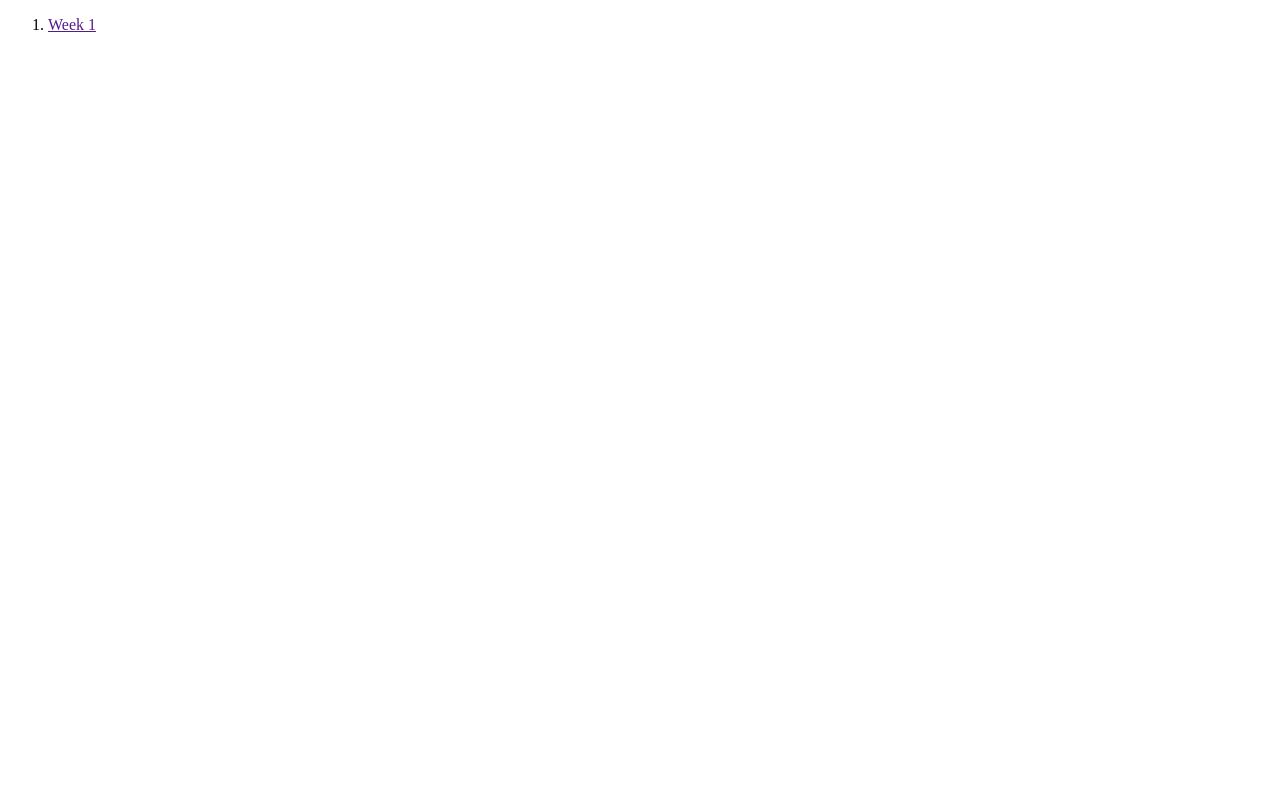
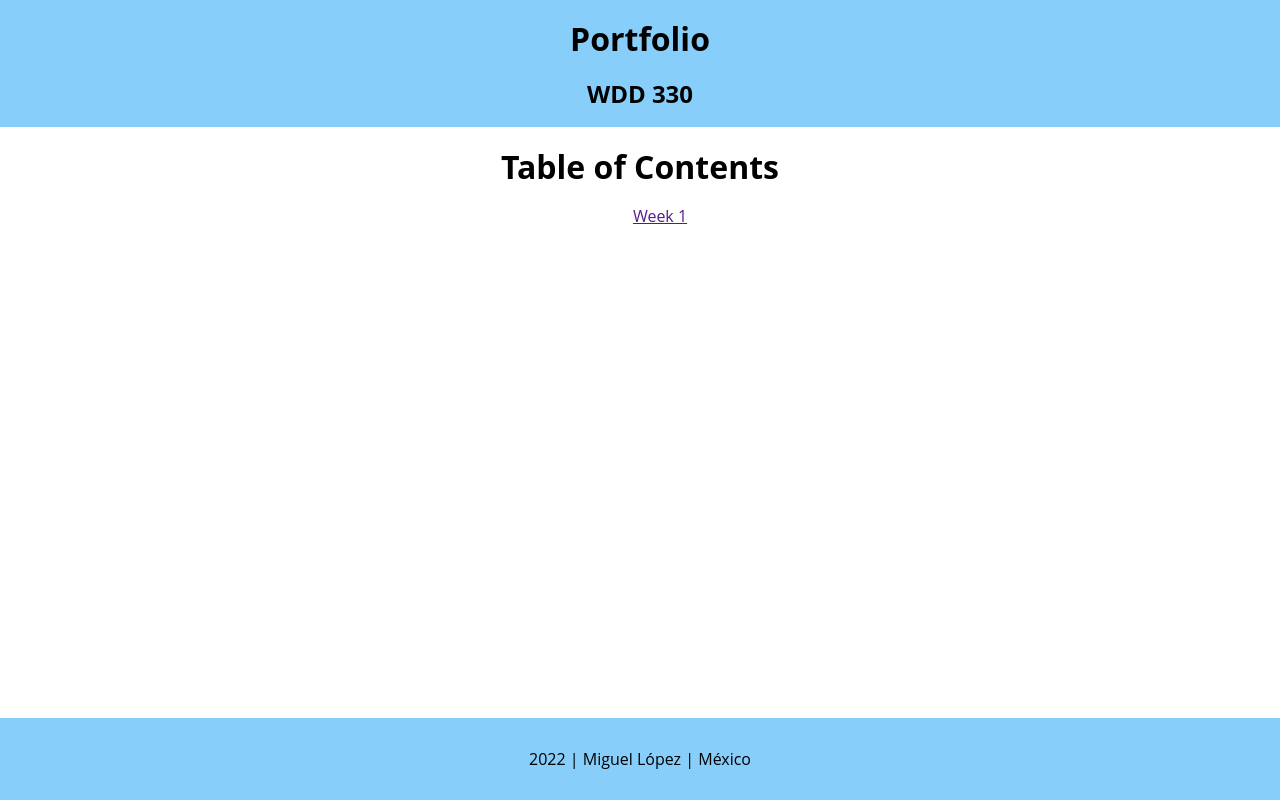
Before and after one commit to lg10migue/wdd330, a plain HTML site: page index.html in a window 1280 px wide. Drawn offline with nearby package versions, Linux system fonts and the light colour scheme.

Commit message:
Add styles.
Add styles for index page.

```diff
--- /dev/null
+++ b/css/styles.css
@@ -0,0 +1,38 @@
+/* HTML */
+
+html {
+	font-family: "Open Sans", sans-serif ;
+	font-size: 16px ;
+}
+
+/* Body */
+
+body {
+    min-height: 100vh ;
+    display: flex ;
+    flex-direction: column ;
+}
+
+/* Header */
+
+header, footer {
+    text-align: center ;
+	background-color: lightskyblue ;
+}
+
+/* Main */
+
+main {
+    text-align: center ;
+}
+
+ol {
+    list-style: none ;
+}
+
+/* Footer */
+
+footer {
+    padding: 1em ;
+    margin-top: auto ;
+}
--- a/index.html
+++ b/index.html
@@ -5,13 +5,23 @@
     <meta http-equiv="X-UA-Compatible" content="IE=edge">
     <meta name="viewport" content="width=device-width, initial-scale=1.0">
     <title>WDD 330 Portfolio</title>
+    <link href="https://cdnjs.cloudflare.com/ajax/libs/normalize/8.0.1/normalize.min.css" rel="stylesheet">
+    <link href="css/styles.css" rel="stylesheet">
 </head>
 <body>
-    <header></header>
+    <header>
+        <h1>Portfolio</h1>
+        <h2>WDD 330</h2>
+    </header>
     <main>
+        <h1>Table of Contents</h1>
         <ol></ol>
     </main>
-    <footer></footer>
+    <footer>
+        <p>
+            2022 | Miguel López | México
+        </p>
+    </footer>
     <script src="js/main.js"></script>
 </body>
 </html>
```
